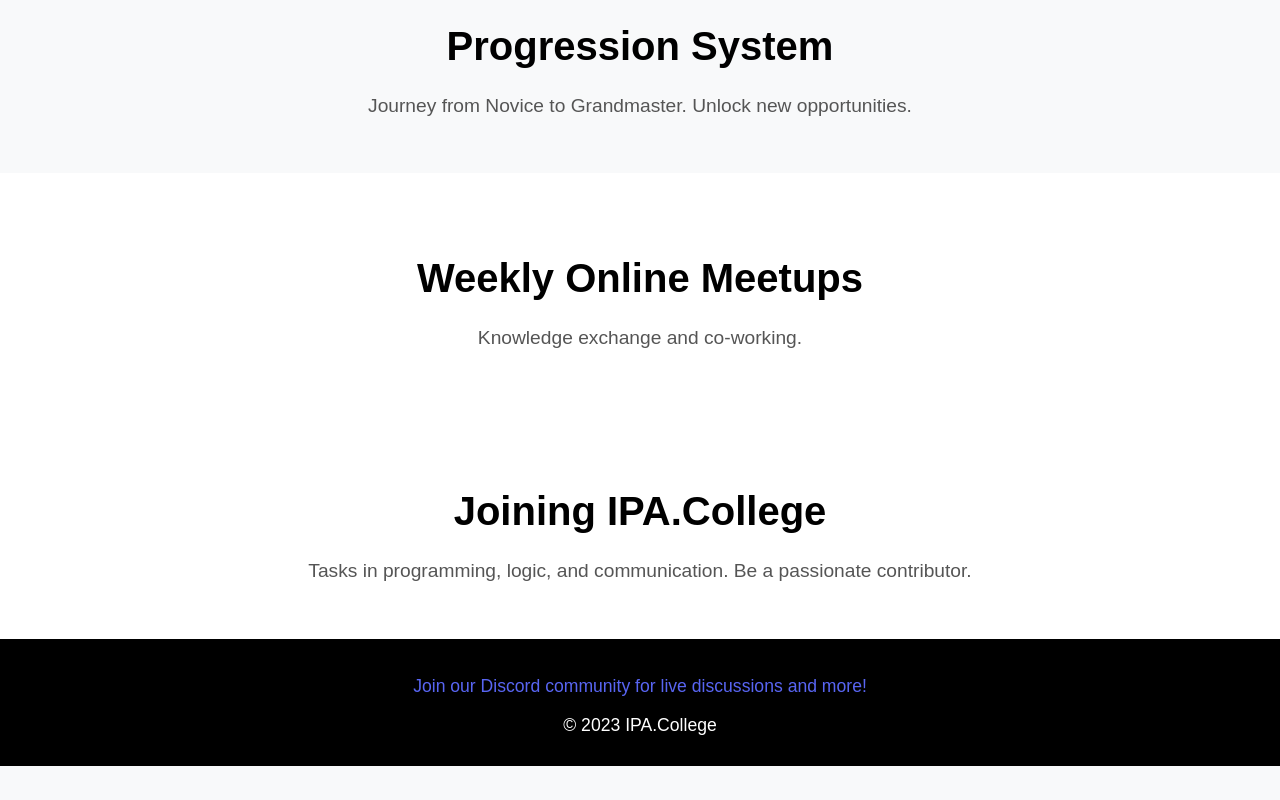
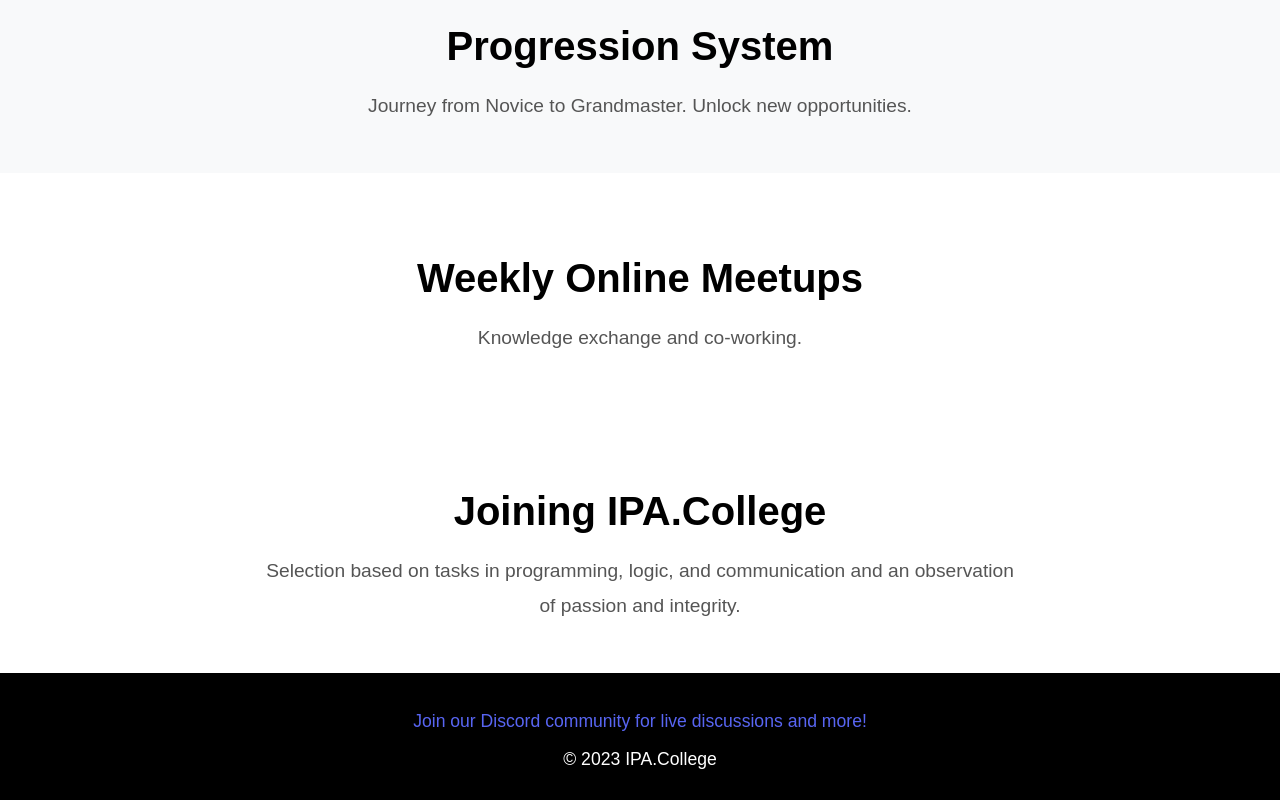
Before and after one commit to IntelligentPersonalAssistant/IntelligentPersonalAssistant.github.io, a plain HTML site: page index.html in a window 1280 px wide. Shown: the part 1055-1855 px from the top of the page. Before the commit the page ends 1821 px from the top, so only its background shows below. Drawn offline with Linux system fonts and the light colour scheme.

Commit message:
Update index.html

```diff
--- a/index.html
+++ b/index.html
@@ -55,7 +55,7 @@
     <section class="section selection-process">
         <div class="section-container">
             <h2 class="section-title">Joining IPA.College</h2>
-            <p class="section-content">Tasks in programming, logic, and communication. Be a passionate contributor.</p>
+            <p class="section-content">Selection based on tasks in programming, logic, and communication and an observation of passion and integrity.</p>
         </div>
     </section>
 
```
